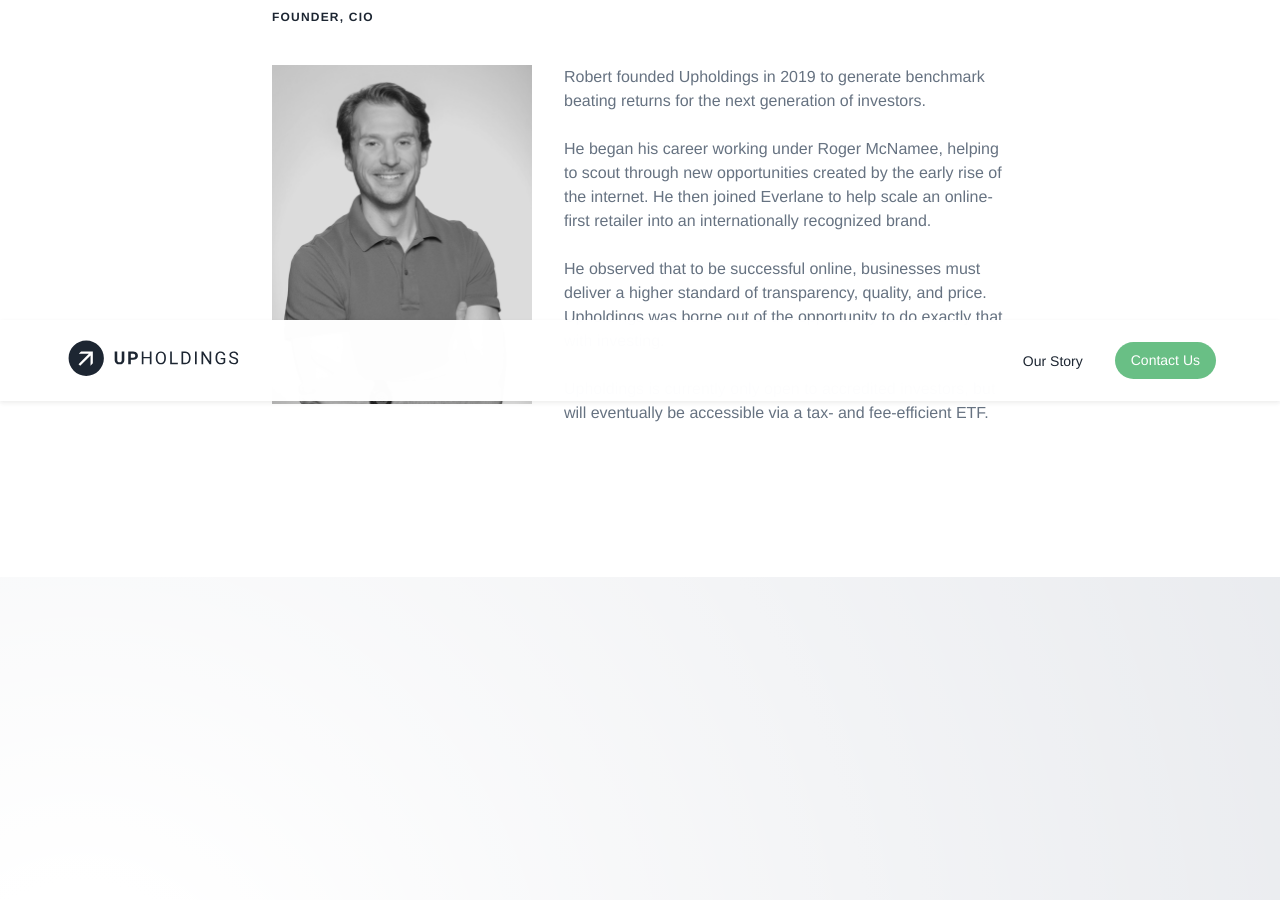
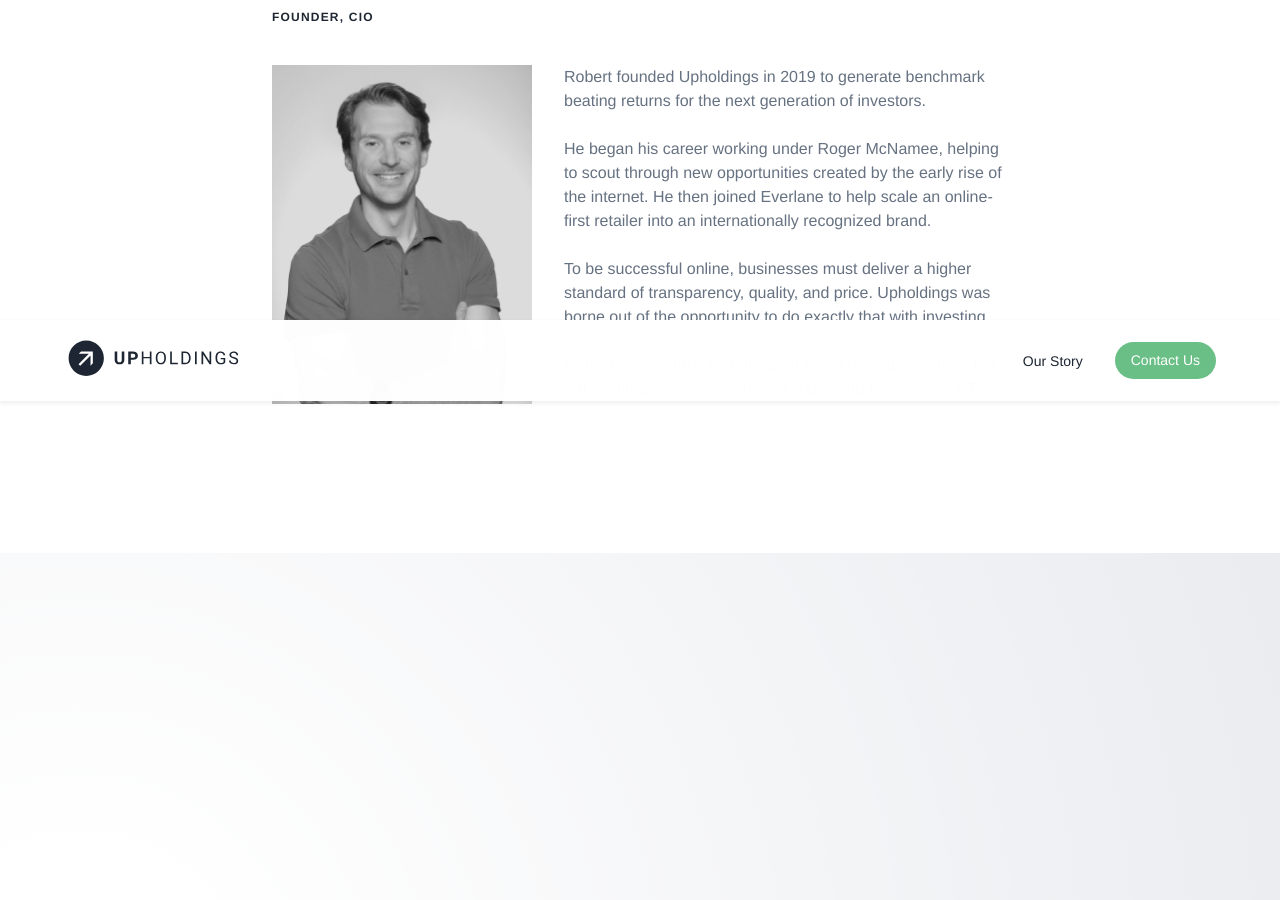
Before and after one commit to willanderson/Upholdings, a Jekyll site: the page built from index.md, in a window 1280 px wide and 900 px high, scrolled down 3354 px. Built offline with Jekyll 4.4.1, drawn with Linux system fonts in a browser that asks for light colours; nearby versions of some CDN libraries; some web fonts are replaced.

Commit message:
Updated Index

```diff
--- a/index.md
+++ b/index.md
@@ -34,7 +34,7 @@
 
   He began his career working under Roger McNamee, helping to scout through new opportunities created by the early rise of the internet. He then joined Everlane to help scale an online-first retailer into an internationally recognized brand.
 
-  He observed that to be successful online, businesses must deliver a higher standard of transparency, quality, and price. Upholdings was borne out of the opportunity to do exactly that with investing.
+  To be successful online, businesses must deliver a higher standard of transparency, quality, and price. Upholdings was borne out of the opportunity to do exactly that with investing.
 
   Upholdings is currently only open to accredited investors, but will eventually be accessible via a tax- and fee-efficient ETF.
 layout: homepage
```
